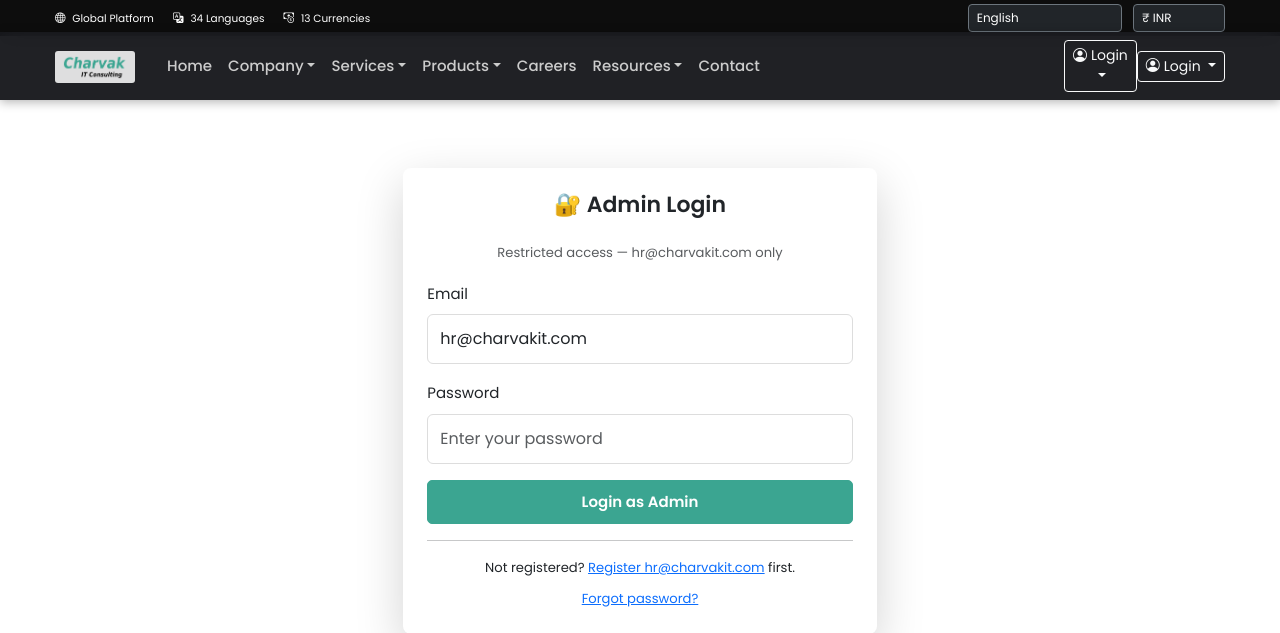
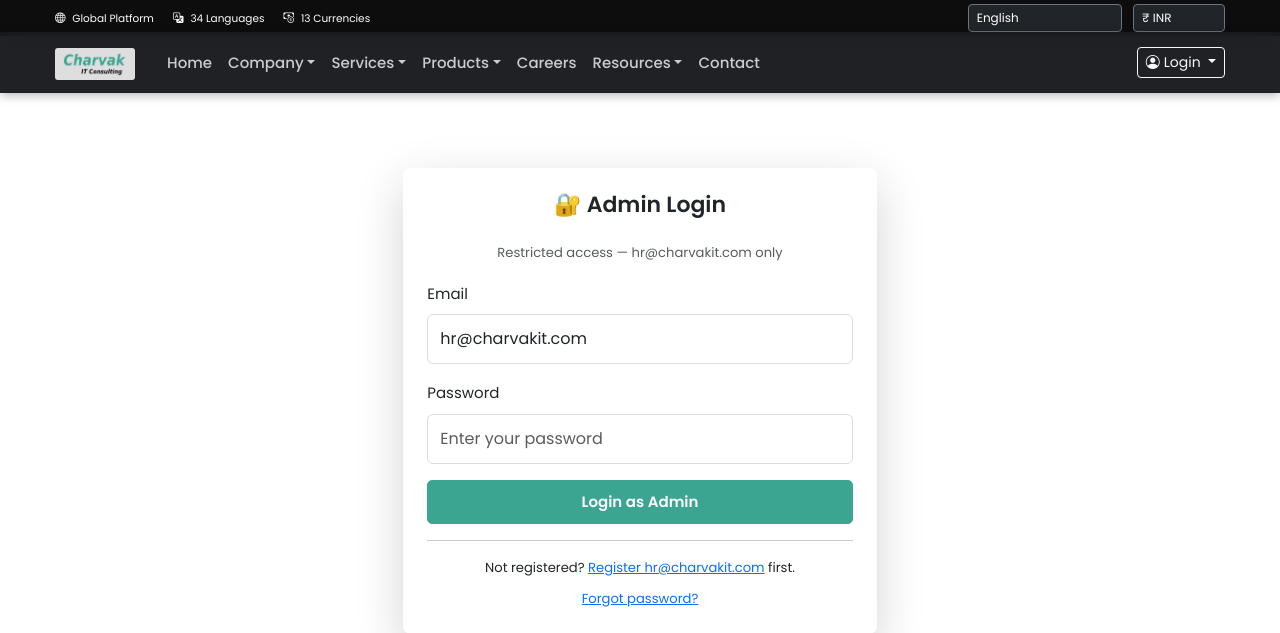
Before and after one commit to ashokdokets-cpu/charvakit-website, a Python web app: template templates/admin-login.html in a window 1280 px wide. Shown: the top 633 px of the page. Run offline with Jinja, Linux system fonts and the light colour scheme; the template is opened without the code that fills it, so the values that code supplies are empty; some libraries are stand-ins or nearby versions.

Commit message:
Remove duplicate login button — fix indentation

```diff
--- a/templates/base.html
+++ b/templates/base.html
@@ -348,12 +348,8 @@
 <li class="nav-item"><a class="nav-link" href="/contact">Contact</a></li>
                 </ul>
 
-                                <!-- Quick Login -->
-                <div class="dropdown ms-2">
-                    <button class="btn btn-outline-light btn-sm dropdown-toggle" type="button" data-bs-toggle="dropdown" style="margin-left:-4px;">
-                        <i class="bi bi-person-circle me-1"></i>Login
-                    <!-- Quick Login -->
-<div class="dropdown">
+                                            <!-- Quick Login -->
+            <div class="dropdown">
     <button class="btn btn-outline-light btn-sm dropdown-toggle" type="button" data-bs-toggle="dropdown">
         <i class="bi bi-person-circle me-1"></i>Login
     </button>
```
